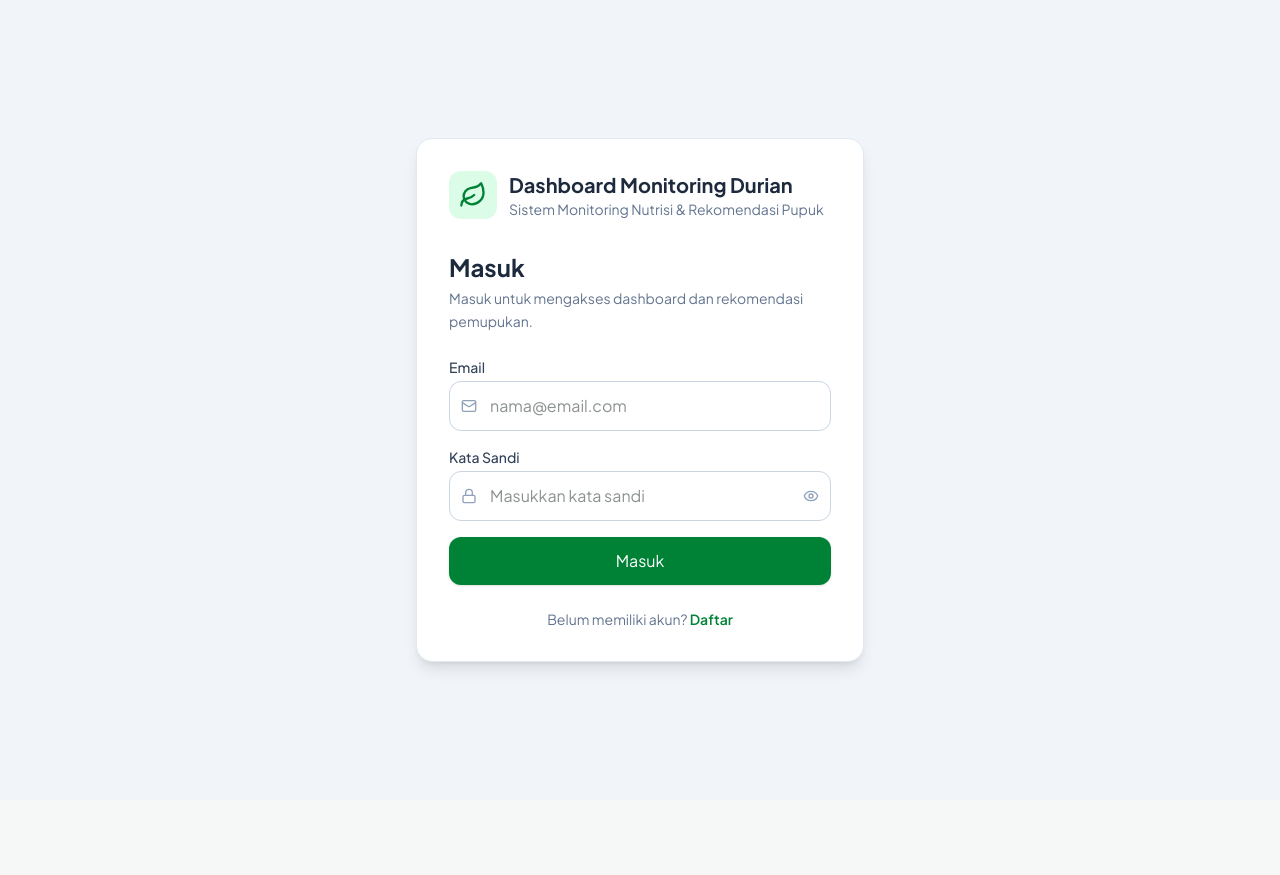
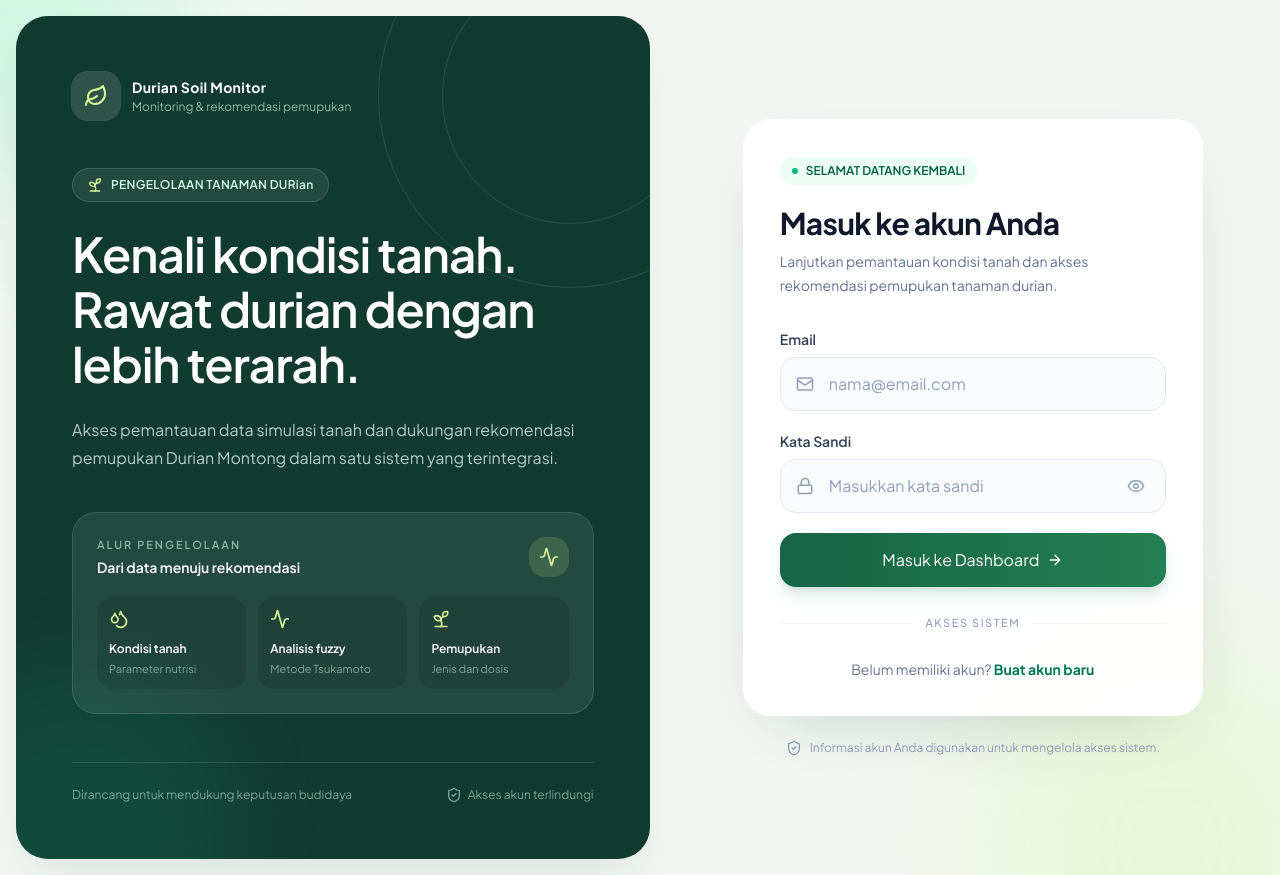
Before and after one commit to andri-irawan79/monitoring_web, a Vue app in the folder frontend/: page /login in a window 1280 px wide. Before the commit the page ends 800 px from the top, so only its background shows below. Built offline with nearby package versions, Linux system fonts and the light colour scheme; no server answers.

Commit message:
Redesign login page while preserving authentication transition

```diff
--- a/frontend/src/views/LoginView.vue
+++ b/frontend/src/views/LoginView.vue
@@ -8,7 +8,13 @@ import {
   Eye,
   EyeOff,
   CheckCircle2,
-  LoaderCircle
+  LoaderCircle,
+  ArrowRight,
+  Sprout,
+  Droplets,
+  Activity,
+  ShieldCheck,
+  CircleAlert
 } from "lucide-vue-next";
 import { loginAccount } from "../services/authService";
 
@@ -41,7 +47,7 @@ const submitLogin = async () => {
       password: password.value
     });
 
-    // Beri umpan balik visual sebelum berpindah ke halaman tujuan.
+    // Pertahankan animasi autentikasi sebelum berpindah ke halaman tujuan.
     transitionActive.value = true;
     await new Promise((resolve) => setTimeout(resolve, 1100));
 
@@ -63,56 +69,131 @@ const submitLogin = async () => {
 </script>
 
 <template>
-  <main class="min-h-screen bg-slate-100 flex items-center justify-center px-4 py-10">
-    <section class="w-full max-w-md rounded-2xl border border-slate-200 bg-white p-6 sm:p-8 shadow-lg">
-      <div class="mb-8 flex items-center gap-3">
-        <div class="flex h-12 w-12 items-center justify-center rounded-xl bg-green-100">
-          <Leaf class="h-7 w-7 text-green-700" />
+  <main class="relative isolate min-h-screen overflow-hidden bg-[#f3f7f3]">
+    <div class="pointer-events-none absolute -left-32 -top-32 h-80 w-80 rounded-full bg-emerald-200/40 blur-3xl" />
+    <div class="pointer-events-none absolute -bottom-40 -right-20 h-96 w-96 rounded-full bg-lime-200/30 blur-3xl" />
+
+    <div class="relative mx-auto grid min-h-screen w-full max-w-[1440px] grid-cols-1 lg:grid-cols-[1.04fr_0.96fr]">
+      <section class="relative m-3 hidden min-h-[calc(100vh-1.5rem)] flex-col justify-between overflow-hidden rounded-[32px] bg-[#123b30] p-10 text-white shadow-2xl shadow-emerald-950/10 lg:flex xl:m-4 xl:p-14">
+        <div class="pointer-events-none absolute -right-28 -top-28 h-96 w-96 rounded-full border border-white/10" />
+        <div class="pointer-events-none absolute -right-12 -top-12 h-64 w-64 rounded-full border border-white/10" />
+        <div class="pointer-events-none absolute -bottom-32 -left-24 h-80 w-80 rounded-full bg-emerald-400/10 blur-2xl" />
+        <div class="relative z-10 flex items-center gap-3">
+          <div class="flex h-12 w-12 items-center justify-center rounded-2xl bg-white/12 ring-1 ring-white/15">
+            <Leaf class="h-6 w-6 text-lime-200" />
           </div>
-        <div class="min-w-0">
-          <h1 class="text-lg sm:text-xl font-bold text-slate-800">Dashboard Monitoring Durian</h1>
-          <p class="text-xs sm:text-sm text-slate-500">Sistem Monitoring Nutrisi & Rekomendasi Pupuk</p>
+          <div>
+            <p class="text-sm font-bold tracking-wide">Durian Soil Monitor</p>
+            <p class="mt-0.5 text-xs text-emerald-100/65">Monitoring & rekomendasi pemupukan</p>
           </div>
         </div>
 
-      <div class="mb-6">
-        <h2 class="text-2xl font-bold text-slate-800">Masuk</h2>
-        <p class="mt-1 text-sm leading-relaxed text-slate-500">
-          Masuk untuk mengakses dashboard dan rekomendasi pemupukan.
+        <div class="relative z-10 my-12 max-w-xl">
+          <div class="mb-6 inline-flex items-center gap-2 rounded-full border border-emerald-100/15 bg-white/8 px-3.5 py-2 text-xs font-semibold tracking-wide text-emerald-100">
+            <Sprout class="h-4 w-4 text-lime-200" />
+            PENGELOLAAN TANAMAN DURian
+          </div>
+          <h1 class="max-w-lg text-4xl font-semibold leading-[1.15] tracking-tight xl:text-5xl">
+            Kenali kondisi tanah. Rawat durian dengan lebih terarah.
+          </h1>
+          <p class="mt-6 max-w-lg text-sm leading-7 text-emerald-50/75 xl:text-base">
+            Akses pemantauan data simulasi tanah dan dukungan rekomendasi pemupukan Durian Montong dalam satu sistem yang terintegrasi.
+          </p>
+
+          <div class="mt-10 rounded-3xl border border-white/12 bg-white/8 p-5 backdrop-blur-sm xl:p-6">
+            <div class="flex items-center justify-between gap-4">
+              <div>
+                <p class="text-[11px] font-semibold uppercase tracking-[0.18em] text-emerald-100/60">Alur pengelolaan</p>
+                <p class="mt-1 text-sm font-semibold text-white">Dari data menuju rekomendasi</p>
+              </div>
+              <div class="flex h-10 w-10 items-center justify-center rounded-2xl bg-lime-200/15 text-lime-200">
+                <Activity class="h-5 w-5" />
+              </div>
+            </div>
+            <div class="mt-5 grid grid-cols-3 gap-3">
+              <div class="rounded-2xl bg-black/10 p-3">
+                <Droplets class="h-5 w-5 text-lime-200" />
+                <p class="mt-3 text-xs font-semibold text-white">Kondisi tanah</p>
+                <p class="mt-1 text-[11px] leading-4 text-emerald-100/55">Parameter nutrisi</p>
+              </div>
+              <div class="rounded-2xl bg-black/10 p-3">
+                <Activity class="h-5 w-5 text-lime-200" />
+                <p class="mt-3 text-xs font-semibold text-white">Analisis fuzzy</p>
+                <p class="mt-1 text-[11px] leading-4 text-emerald-100/55">Metode Tsukamoto</p>
+              </div>
+              <div class="rounded-2xl bg-black/10 p-3">
+                <Sprout class="h-5 w-5 text-lime-200" />
+                <p class="mt-3 text-xs font-semibold text-white">Pemupukan</p>
+                <p class="mt-1 text-[11px] leading-4 text-emerald-100/55">Jenis dan dosis</p>
+              </div>
+            </div>
+          </div>
+        </div>
+
+        <div class="relative z-10 flex items-center justify-between gap-4 border-t border-white/10 pt-6 text-xs text-emerald-100/55">
+          <span>Dirancang untuk mendukung keputusan budidaya</span>
+          <span class="inline-flex items-center gap-1.5"><ShieldCheck class="h-4 w-4" /> Akses akun terlindungi</span>
+        </div>
+      </section>
+
+      <section class="relative flex min-h-screen items-center justify-center px-4 py-8 sm:px-8 lg:px-10 xl:px-16">
+        <div class="w-full max-w-[460px]">
+          <div class="mb-7 flex items-center gap-3 lg:hidden">
+            <div class="flex h-11 w-11 items-center justify-center rounded-2xl bg-[#123b30] shadow-lg shadow-emerald-900/10">
+              <Leaf class="h-6 w-6 text-lime-200" />
+            </div>
+            <div>
+              <p class="text-sm font-bold text-slate-800">Durian Soil Monitor</p>
+              <p class="text-xs text-slate-500">Monitoring & rekomendasi pemupukan</p>
+            </div>
+          </div>
+
+          <div class="rounded-[28px] border border-white/80 bg-white/95 p-6 shadow-[0_24px_70px_-30px_rgba(15,55,38,0.22)] backdrop-blur sm:p-9">
+            <div class="mb-8">
+              <div class="mb-5 inline-flex items-center gap-2 rounded-full bg-emerald-50 px-3 py-1.5 text-xs font-semibold text-emerald-800">
+                <span class="h-1.5 w-1.5 rounded-full bg-emerald-500" />
+                SELAMAT DATANG KEMBALI
+              </div>
+              <h2 class="text-3xl font-bold tracking-tight text-slate-900">Masuk ke akun Anda</h2>
+              <p class="mt-2 text-sm leading-6 text-slate-500">
+                Lanjutkan pemantauan kondisi tanah dan akses rekomendasi pemupukan tanaman durian.
               </p>
             </div>
 
             <div
               v-if="registeredMessage"
-        class="mb-4 rounded-xl border border-green-200 bg-green-50 p-3 text-sm leading-relaxed text-green-800"
+              class="mb-4 flex gap-3 rounded-2xl border border-emerald-200 bg-emerald-50 p-4 text-sm leading-6 text-emerald-800"
               role="status"
               aria-live="polite"
             >
-        {{ registeredMessage }}
+              <CheckCircle2 class="mt-0.5 h-5 w-5 shrink-0 text-emerald-600" />
+              <span>{{ registeredMessage }}</span>
             </div>
 
             <div
               v-if="expiredMessage"
-        class="mb-4 rounded-xl border border-amber-200 bg-amber-50 p-3 text-sm text-amber-800"
+              class="mb-4 flex gap-3 rounded-2xl border border-amber-200 bg-amber-50 p-4 text-sm leading-6 text-amber-800"
               role="status"
             >
-        {{ expiredMessage }}
+              <CircleAlert class="mt-0.5 h-5 w-5 shrink-0 text-amber-600" />
+              <span>{{ expiredMessage }}</span>
             </div>
 
             <div
               v-if="errorMessage"
-        class="mb-4 rounded-xl border border-red-200 bg-red-50 p-3 text-sm text-red-700"
+              class="mb-4 flex gap-3 rounded-2xl border border-rose-200 bg-rose-50 p-4 text-sm leading-6 text-rose-700"
               role="alert"
               aria-live="assertive"
             >
-        {{ errorMessage }}
+              <CircleAlert class="mt-0.5 h-5 w-5 shrink-0 text-rose-600" />
+              <span>{{ errorMessage }}</span>
             </div>
 
-      <form class="space-y-4" @submit.prevent="submitLogin">
+            <form class="space-y-5" @submit.prevent="submitLogin">
               <div>
-          <label for="email" class="mb-1 block text-sm font-medium text-slate-700">Email</label>
-          <div class="relative">
-            <Mail class="absolute left-3 top-1/2 -translate-y-1/2 h-4 w-4 text-slate-400" />
+                <label for="email" class="mb-2 block text-sm font-semibold text-slate-700">Email</label>
+                <div class="group relative">
+                  <Mail class="pointer-events-none absolute left-4 top-1/2 h-[18px] w-[18px] -translate-y-1/2 text-slate-400 transition group-focus-within:text-emerald-700" />
                   <input
                     id="email"
                     v-model="email"
@@ -120,16 +201,18 @@ const submitLogin = async () => {
                     autocomplete="email"
                     required
                     :disabled="loading"
-              class="w-full rounded-xl border border-slate-300 py-3 pl-10 pr-3 text-sm outline-none transition focus:border-green-600 focus:ring-2 focus:ring-green-100 disabled:bg-slate-50"
+                    class="min-h-[54px] w-full rounded-2xl border border-slate-200 bg-slate-50/70 py-3 pl-12 pr-4 text-sm text-slate-800 outline-none transition placeholder:text-slate-400 hover:border-slate-300 focus:border-emerald-600 focus:bg-white focus:ring-4 focus:ring-emerald-50 disabled:cursor-not-allowed disabled:opacity-60"
                     placeholder="nama@email.com"
                   />
                 </div>
               </div>
 
               <div>
-          <label for="password" class="mb-1 block text-sm font-medium text-slate-700">Kata Sandi</label>
-          <div class="relative">
-            <Lock class="absolute left-3 top-1/2 -translate-y-1/2 h-4 w-4 text-slate-400" />
+                <div class="mb-2 flex items-center justify-between gap-3">
+                  <label for="password" class="block text-sm font-semibold text-slate-700">Kata Sandi</label>
+                </div>
+                <div class="group relative">
+                  <Lock class="pointer-events-none absolute left-4 top-1/2 h-[18px] w-[18px] -translate-y-1/2 text-slate-400 transition group-focus-within:text-emerald-700" />
                   <input
                     id="password"
                     v-model="password"
@@ -137,18 +220,18 @@ const submitLogin = async () => {
                     autocomplete="current-password"
                     required
                     :disabled="loading"
-              class="w-full rounded-xl border border-slate-300 py-3 pl-10 pr-11 text-sm outline-none transition focus:border-green-600 focus:ring-2 focus:ring-green-100 disabled:bg-slate-50"
+                    class="min-h-[54px] w-full rounded-2xl border border-slate-200 bg-slate-50/70 py-3 pl-12 pr-12 text-sm text-slate-800 outline-none transition placeholder:text-slate-400 hover:border-slate-300 focus:border-emerald-600 focus:bg-white focus:ring-4 focus:ring-emerald-50 disabled:cursor-not-allowed disabled:opacity-60"
                     placeholder="Masukkan kata sandi"
                   />
                   <button
                     type="button"
                     @click="showPassword = !showPassword"
                     :disabled="loading"
-              class="absolute right-3 top-1/2 -translate-y-1/2 text-slate-400 transition hover:text-slate-700 disabled:opacity-50"
+                    class="absolute right-3 top-1/2 flex h-9 w-9 -translate-y-1/2 items-center justify-center rounded-xl text-slate-400 transition hover:bg-slate-100 hover:text-slate-700 disabled:opacity-50"
                     :aria-label="showPassword ? 'Sembunyikan kata sandi' : 'Tampilkan kata sandi'"
                   >
-              <EyeOff v-if="showPassword" class="h-4 w-4" />
-              <Eye v-else class="h-4 w-4" />
+                    <EyeOff v-if="showPassword" class="h-[18px] w-[18px]" />
+                    <Eye v-else class="h-[18px] w-[18px]" />
                   </button>
                 </div>
               </div>
@@ -156,85 +239,68 @@ const submitLogin = async () => {
               <button
                 type="submit"
                 :disabled="loading"
-          class="
-            flex
-            min-h-12
-            w-full
-            items-center
-            justify-center
-            gap-2
-            rounded-xl
-            bg-green-700
-            py-3
-            text-sm
-            font-semibold
-            text-white
-            shadow-sm
-            transition
-            hover:bg-green-800
-            disabled:cursor-not-allowed
-            disabled:opacity-60
-            focus-visible:outline-none
-            focus-visible:ring-2
-            focus-visible:ring-green-500
-            focus-visible:ring-offset-2
-          "
+                class="group flex min-h-[54px] w-full items-center justify-center gap-2 rounded-2xl bg-gradient-to-r from-[#176447] to-[#238052] px-5 py-3 text-sm font-bold text-white shadow-lg shadow-emerald-900/15 transition duration-200 hover:-translate-y-0.5 hover:from-[#12563c] hover:to-[#1b7047] hover:shadow-xl hover:shadow-emerald-900/20 focus-visible:outline-none focus-visible:ring-4 focus-visible:ring-emerald-200 disabled:cursor-not-allowed disabled:opacity-60 disabled:hover:translate-y-0"
               >
                 <LoaderCircle v-if="loading" class="h-4 w-4 animate-spin" />
-          {{ loading ? "Memverifikasi akun..." : "Masuk" }}
+                <span>{{ loading ? "Memverifikasi akun..." : "Masuk ke Dashboard" }}</span>
+                <ArrowRight v-if="!loading" class="h-4 w-4 transition-transform group-hover:translate-x-1" />
               </button>
             </form>
 
-      <p class="mt-6 text-center text-sm text-slate-500">
+            <div class="my-7 flex items-center gap-3">
+              <div class="h-px flex-1 bg-slate-100" />
+              <span class="text-[11px] font-medium uppercase tracking-[0.14em] text-slate-400">Akses sistem</span>
+              <div class="h-px flex-1 bg-slate-100" />
+            </div>
+
+            <p class="text-center text-sm text-slate-500">
               Belum memiliki akun?
-        <RouterLink to="/register" class="font-semibold text-green-700 hover:text-green-800">
-          Daftar
+              <RouterLink to="/register" class="font-bold text-emerald-700 transition hover:text-emerald-900 hover:underline">
+                Buat akun baru
               </RouterLink>
             </p>
+          </div>
+
+          <p class="mt-6 flex items-center justify-center gap-2 text-center text-xs text-slate-400">
+            <ShieldCheck class="h-4 w-4" />
+            Informasi akun Anda digunakan untuk mengelola akses sistem.
+          </p>
+        </div>
       </section>
+    </div>
   </main>
 
   <Teleport to="body">
     <Transition name="login-transition">
       <div
         v-if="transitionActive"
-        class="
-          fixed
-          inset-0
-          z-[200]
-          flex
-          items-center
-          justify-center
-          bg-slate-900/35
-          px-4
-          backdrop-blur-sm
-        "
+        class="fixed inset-0 z-[200] flex items-center justify-center bg-slate-950/40 px-4 backdrop-blur-md"
         role="status"
         aria-live="polite"
         aria-label="Login berhasil, sedang menyiapkan dashboard"
       >
-        <section class="w-full max-w-sm rounded-2xl border border-slate-100 bg-white p-7 text-center shadow-2xl sm:p-8">
-          <div class="mx-auto flex h-16 w-16 items-center justify-center rounded-full bg-green-50 ring-8 ring-green-50/70">
-            <CheckCircle2 class="h-9 w-9 text-green-600" />
+        <section class="w-full max-w-sm rounded-[28px] border border-white/70 bg-white p-7 text-center shadow-2xl shadow-slate-950/20 sm:p-8">
+          <div class="mx-auto flex h-16 w-16 items-center justify-center rounded-full bg-emerald-50 ring-8 ring-emerald-50/70">
+            <CheckCircle2 class="h-9 w-9 text-emerald-600" />
           </div>
 
-          <p class="mt-6 text-xs font-semibold uppercase tracking-[0.16em] text-green-700">
+          <p class="mt-6 text-[11px] font-bold uppercase tracking-[0.18em] text-emerald-700">
             Autentikasi Berhasil
           </p>
-          <h2 class="mt-2 text-xl font-bold text-slate-800">
+          <h2 class="mt-2 text-xl font-bold tracking-tight text-slate-900">
             Berhasil masuk!
           </h2>
           <p class="mt-2 text-sm leading-6 text-slate-500">
             Menyiapkan dashboard Anda. Mohon tunggu sebentar.
           </p>
 
-          <div class="mt-6 flex items-center justify-center gap-2 text-sm font-medium text-green-700">
+          <div class="mt-6 flex items-center justify-center gap-2 text-sm font-semibold text-emerald-700">
             <LoaderCircle class="h-4 w-4 animate-spin" />
             <span>Membuka dashboard</span>
           </div>
 
-          <div class="mt-4 h-1.5 overflow-hidden rounded-full bg-green-100">
-            <div class="login-progress h-full rounded-full bg-green-600" />
+          <div class="mt-4 h-1.5 overflow-hidden rounded-full bg-emerald-100">
+            <div class="login-progress h-full rounded-full bg-gradient-to-r from-emerald-500 to-lime-500" />
           </div>
         </section>
       </div>
```
Lines whose indentation alone changed are shown as unchanged.
